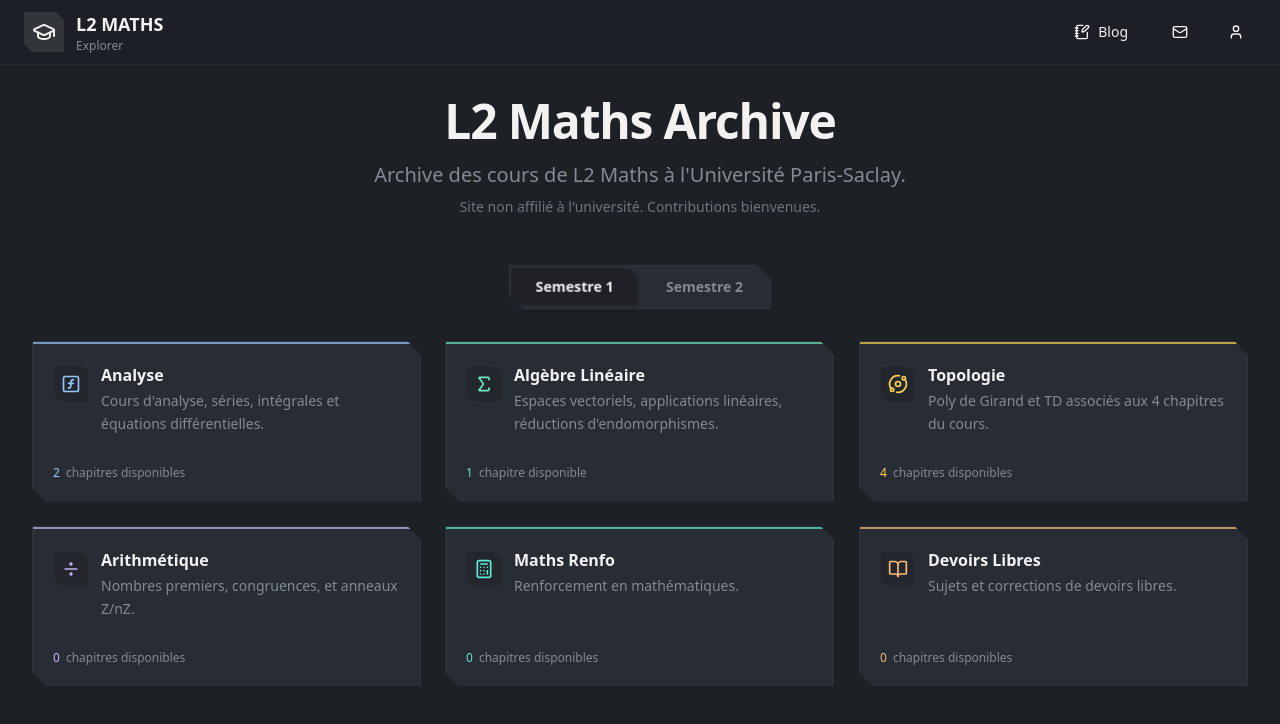
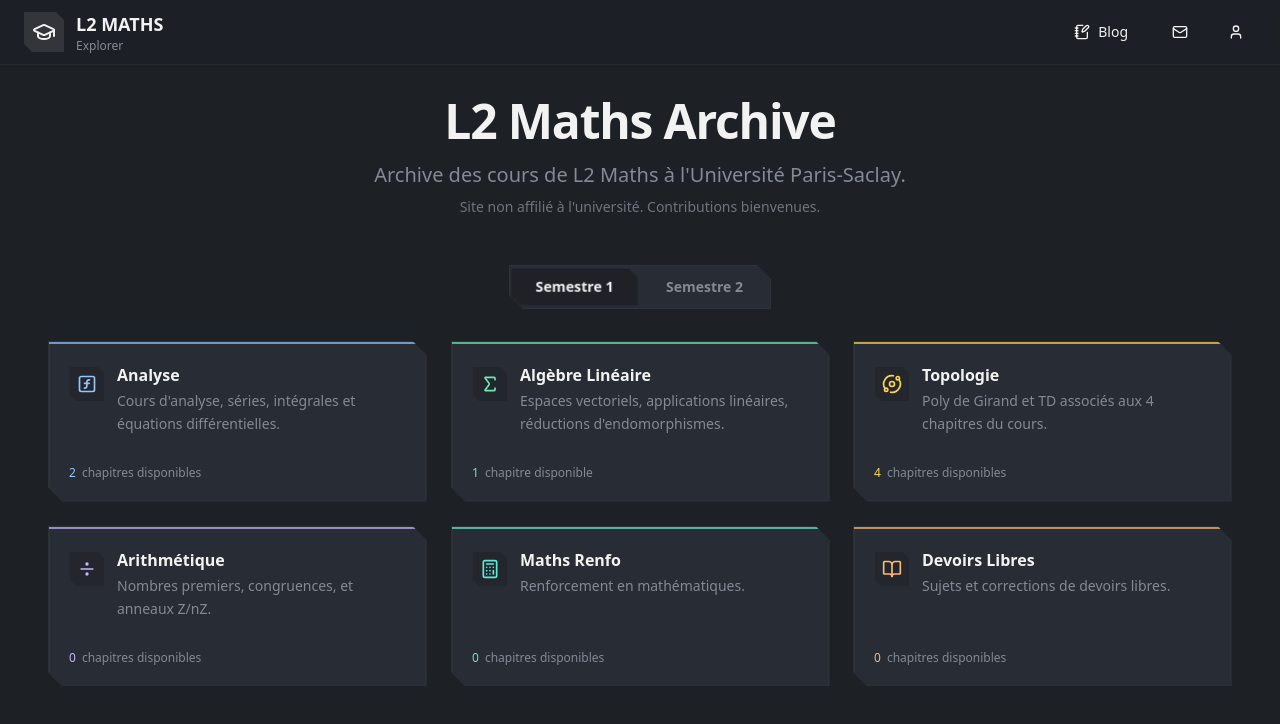
Before and after one commit to Grimm02938/l2-maths, a React (Vite) app: page / in a window 1280 px wide. Shown: the top 724 px of the page. Built offline with nearby package versions, Linux system fonts and the light colour scheme; no server answers.

Commit message:
Update app shell

```diff
--- a/src/App.tsx
+++ b/src/App.tsx
@@ -9,7 +9,6 @@
 import { Navbar } from '@/components/Navbar';
 import LoginModal from '@/components/LoginModal';
 import { Toaster } from '@/components/ui/sonner';
-import { DonationSection } from '@/components/DonationSection';
 
 const AppContent = () => {
   const location = useLocation();
@@ -23,7 +22,7 @@
       <Navbar />
       <LoginModal />
       <Toaster />
-      <main className="container mx-auto px-4 pb-8 flex-1">
+      <main className="mx-auto w-full max-w-7xl px-4 pb-10 sm:px-6 lg:px-8 flex-1">
         <div key={location.pathname} className="page-transition-in">
           <Routes location={location}>
             <Route path="/" element={<Index />} />
@@ -35,7 +34,6 @@
           </Routes>
         </div>
       </main>
-      {/* <DonationSection /> */}
     </div>
   );
 };
```
